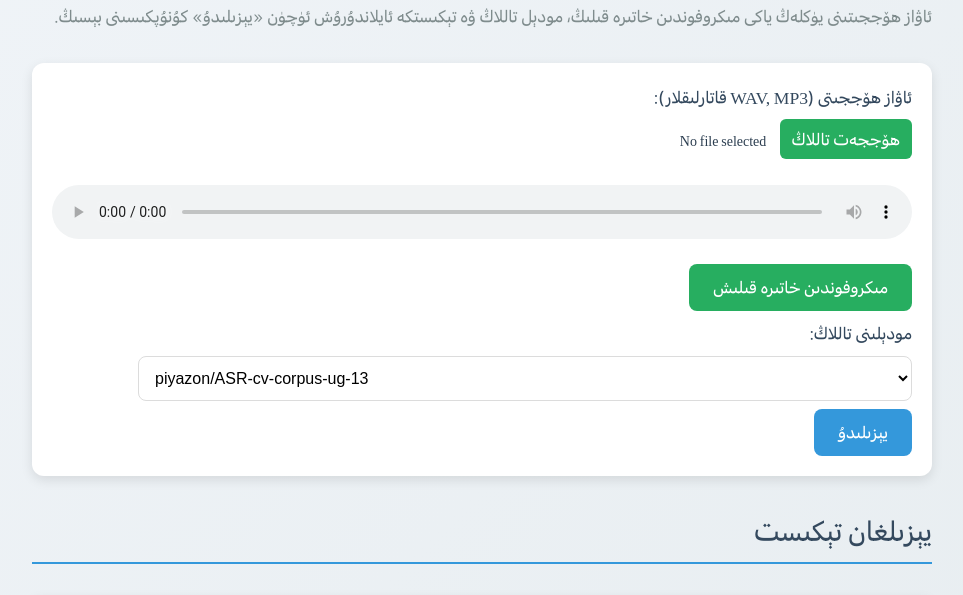
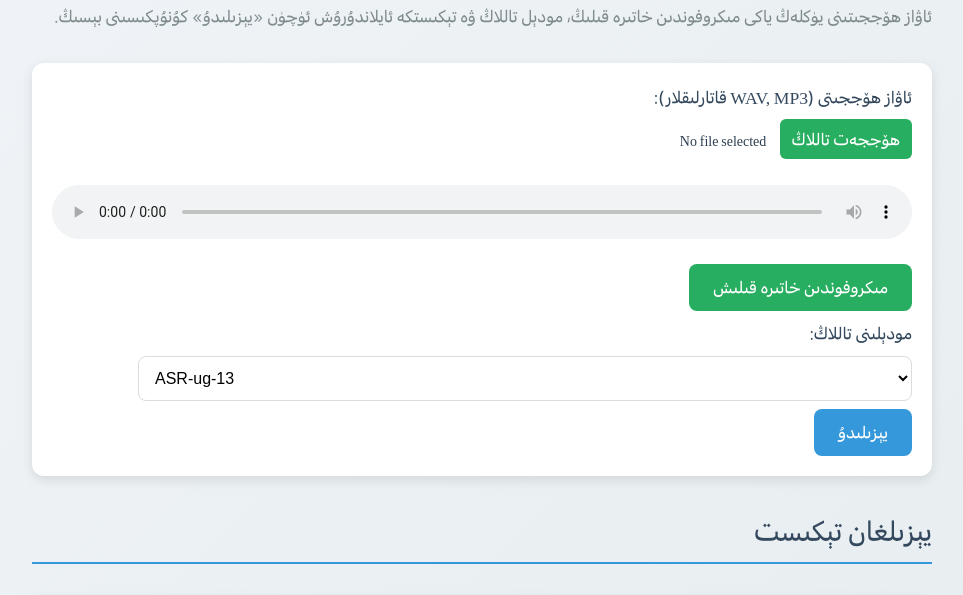
Before and after one commit to Alimjoo/transcriber, a website: page public/index.html in a window 1280 px wide. Shown: the part 136-731 px from the top of the page, without its empty margins (158-1121 px from the left). Drawn offline with Linux system fonts and the light colour scheme.

Commit message:
changed name

```diff
--- a/public/index.html
+++ b/public/index.html
@@ -49,13 +49,13 @@
         <div class="form-group">
             <label for="model_id">مودېلىنى تاللاڭ:</label>
             <select id="model_id" name="model_id">
-                <option value="piyazon/ASR-cv-corpus-ug-13">piyazon/ASR-cv-corpus-ug-13</option>
-                <option value="piyazon/ASR-cv-corpus-ug-12">piyazon/ASR-cv-corpus-ug-12</option>
-                <option value="piyazon/ASR-cv-corpus-ug-11">piyazon/ASR-cv-corpus-ug-11</option>
-                <option value="piyazon/ASR-cv-corpus-ug-10">piyazon/ASR-cv-corpus-ug-10</option>
-                <option value="piyazon/ASR-cv-corpus-ug-9">piyazon/ASR-cv-corpus-ug-9</option>
-                <option value="piyazon/ASR-cv-corpus-ug-8">piyazon/ASR-cv-corpus-ug-8</option>
-                <option value="piyazon/ASR-cv-corpus-ug-7">piyazon/ASR-cv-corpus-ug-7</option>
+                <option value="piyazon/ASR-cv-corpus-ug-13">ASR-ug-13</option>
+                <option value="piyazon/ASR-cv-corpus-ug-12">ASR-ug-12</option>
+                <option value="piyazon/ASR-cv-corpus-ug-11">ASR-ug-11</option>
+                <option value="piyazon/ASR-cv-corpus-ug-10">ASR-ug-10</option>
+                <option value="piyazon/ASR-cv-corpus-ug-9">ASR-ug-9</option>
+                <option value="piyazon/ASR-cv-corpus-ug-8">ASR-ug-8</option>
+                <option value="piyazon/ASR-cv-corpus-ug-7">ASR-ug-7</option>
             </select>
         </div>
         <button type="submit">يېزىلىدۇ</button>
@@ -64,10 +64,10 @@
     <h2>يېزىلغان تېكىست</h2>
     <div id="result" dir="rtl">بۇ يەردە ئۇيغۇرچە يېزىق كۆرۈنىدۇ...</div>
 
-    <h1>Hugging Face Space ئادرىسى: </h1>
+    <!-- <h1>Hugging Face Space ئادرىسى: </h1>
     <a href="https://huggingface.co/spaces/piyazon/Uyghur-ASR-Speech-to-Text" target="_blank">
         https://huggingface.co/spaces/piyazon/Uyghur-ASR-Speech-to-Text
-    </a>
+    </a> -->
 
 <p id="debugger" style="direction: ltr !important; text-align: left; white-space: pre-wrap;">
 
```
